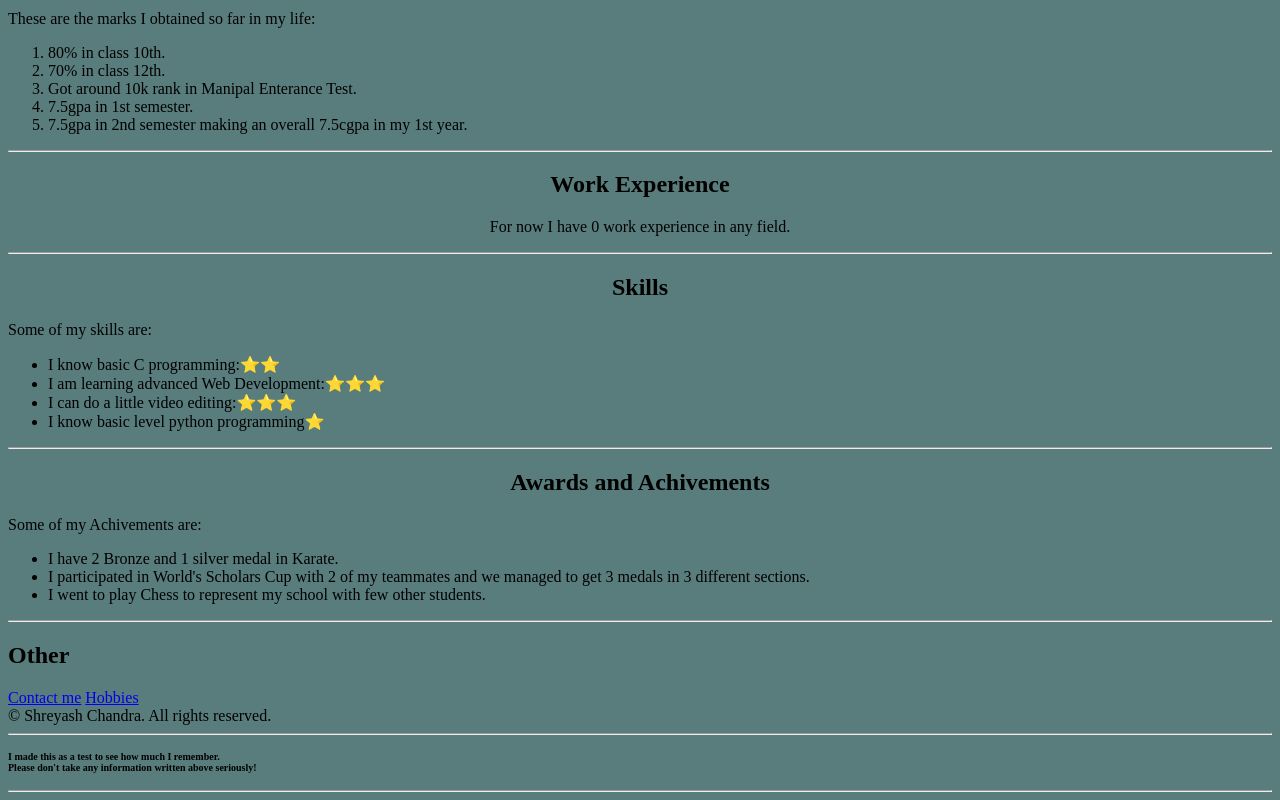
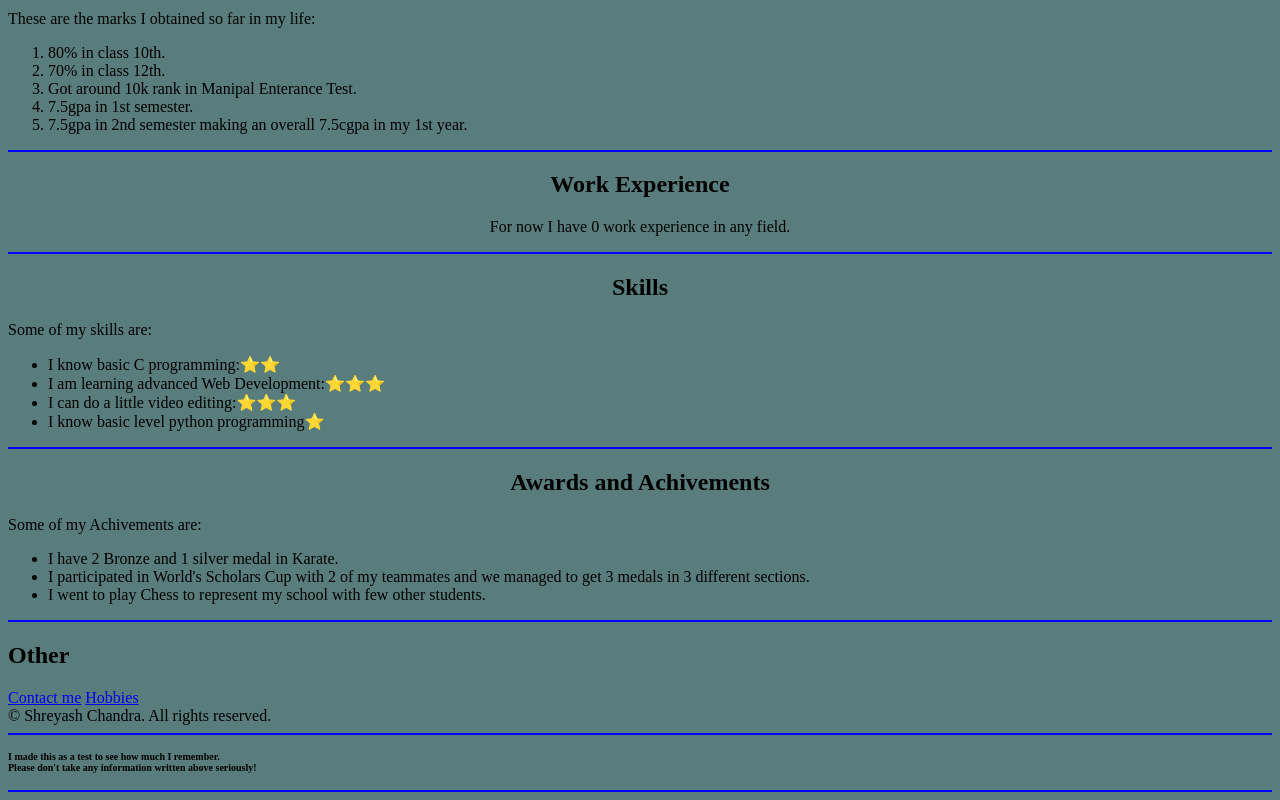
Before and after one commit to Shreyash-Chandra/CapstoneProject1, a plain HTML site: page index.html in a window 1280 px wide. Shown: the part 558-1358 px from the top of the page. Drawn offline with Linux system fonts and the light colour scheme.

Commit message:
index.html

```diff
--- a/index.html
+++ b/index.html
@@ -10,7 +10,7 @@
     <hr>
     <h2><center>Summary</center></h2>
     <p><center>I am a highly motivated person willing to do whatever I can to be successful in life.</center></p>
-    <hr>
+    <hr color= "blue">
     <h2><center>Education</center></h2>
     <p>My education levels are:</p>
     <ol>
@@ -26,10 +26,10 @@
         <li>7.5gpa in 1st semester.</li>
         <li>7.5gpa in 2nd semester making an overall 7.5cgpa in my 1st year.</li>
     </ol>
-    <hr>
+    <hr color= "blue">
     <h2><center>Work Experience</center></h2>
     <p><center>For now I have 0 work experience in any field.</center></p>
-    <hr>
+    <hr color= "blue">
     <h2><center>Skills</center></h2>
     <p>Some of my skills are:</p>
     <ul>
@@ -38,7 +38,7 @@
         <li>I can do a little video editing:⭐️⭐️⭐️</li>
         <li>I know basic level python programming⭐️</li>
     </ul>
-    <hr>
+    <hr color= "blue">
     <h2><center>Awards and Achivements</center></h2>
     <p>Some of my Achivements are:</p>
     <ul>
@@ -46,7 +46,7 @@
         <li>I participated in World's Scholars Cup with 2 of my teammates and we managed to get 3 medals in 3 different sections.</li>
         <li>I went to play Chess to represent my school with few other students.</li>
     </ul>
-    <hr>
+    <hr color= "blue">
     <h2>Other</h2>
     <a href="./info/contact me.html">Contact me</a>
 
@@ -54,9 +54,9 @@
     <footer>
         © Shreyash Chandra. All rights reserved.
     </footer>
-    <hr style="color: blue">
+    <hr color= "blue">
     <h5 style="font-size: 10px;">I made this as a test to see how much I remember. <br>
         Please don't take any information written above seriously!</h5>
-    <hr style="color: blue">
+    <hr color= "blue">
 </body>
 </html>
```
